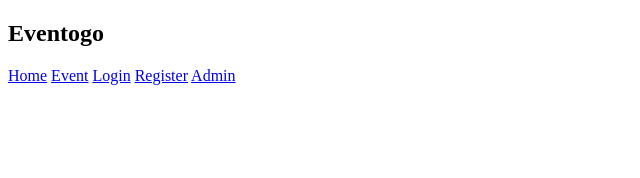
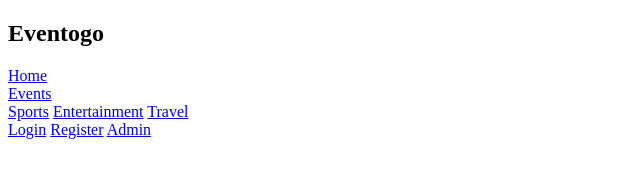
Before and after one commit to mennadiaaa/web-project, a plain HTML site: page index.html in a window 1280 px wide. Shown: the whole page, without its empty margins (0-640 px from the left). Drawn offline with Linux system fonts and the light colour scheme.

Commit message:
Update index.html
added dropdown categories to events

```diff
--- a/index.html
+++ b/index.html
@@ -10,7 +10,14 @@
     <h2>Eventogo</h2>
     <nav>
         <a href="index.html">Home</a>
-            <a href ="event.html">Event</a>
+        <div class="dropdown">
+            <a href="#">Events</a>
+            <div class="dropdown-content">
+                <a href="sports.html">Sports</a>
+                <a href="entertainment.html">Entertainment</a>
+                <a href="travel.html">Travel</a>
+            </div>
+        </div>
         <a href="login.html">Login</a>
         <a href="register.html">Register</a>
         <a href="pages\admin.html">Admin</a>
```
Lines whose indentation alone changed are shown as unchanged.
